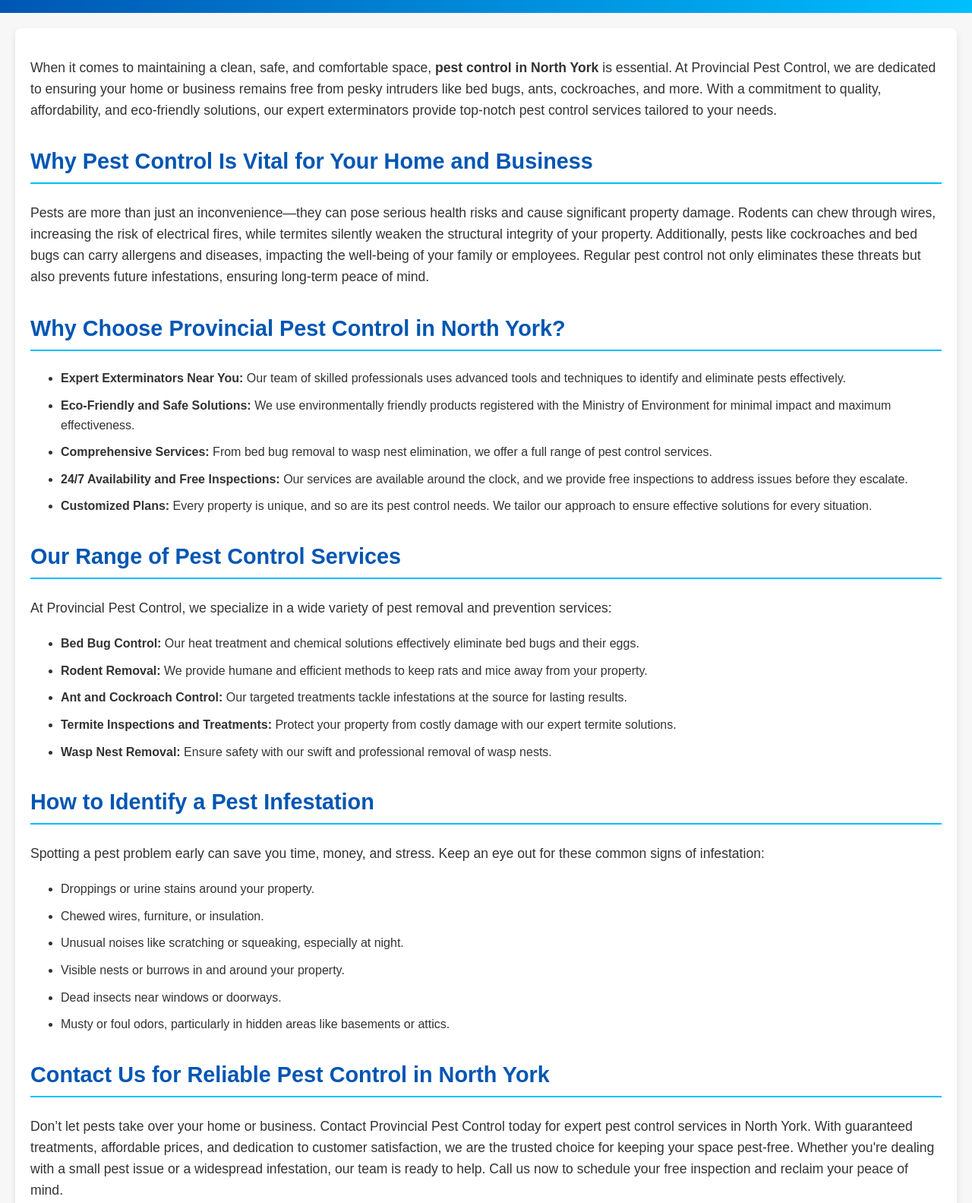
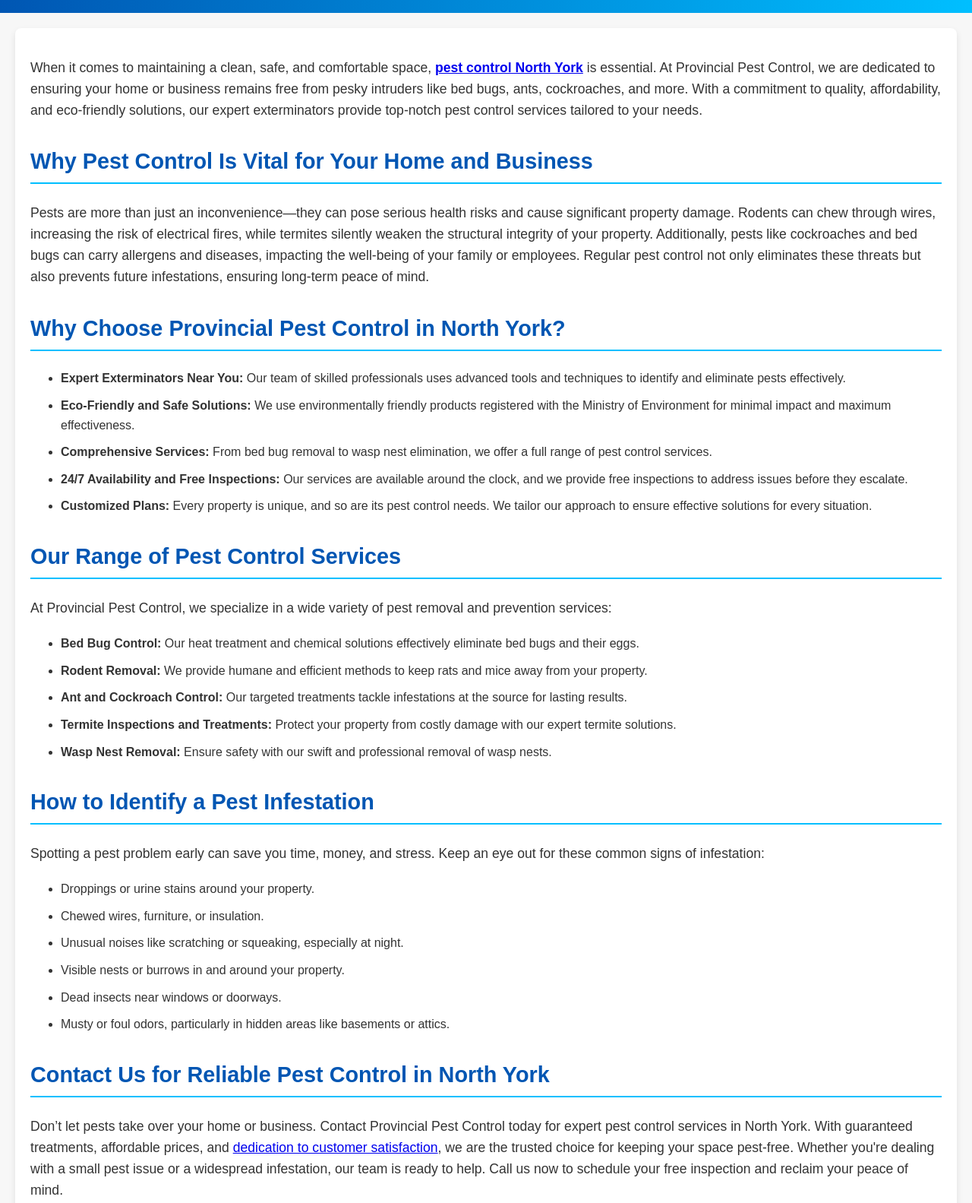
Before and after one commit to roberthinsom/Pest-Control-North-York-vercel, a plain HTML site: page index.html in a window 1280 px wide. Shown: the part 151-1734 px from the top of the page at 76% size. Drawn offline with Linux system fonts and the light colour scheme.

Commit message:
Update index.html

```diff
--- a/index.html
+++ b/index.html
@@ -1,6 +1,7 @@
 <!DOCTYPE html>
 <html lang="en">
 <head>
+    <meta name="google-site-verification" content="Nlu37tJYKGJ7JYs3NG8d0nC_kP9kUAUorRs1P8cGFjE" />
     <meta charset="UTF-8">
     <meta name="viewport" content="width=device-width, initial-scale=1.0">
     <meta name="description" content="Get reliable pest control services in North York. Protect your home or business from pests with eco-friendly solutions and expert exterminators.">
@@ -103,7 +104,7 @@
     </header>
     <main>
         <p>
-            When it comes to maintaining a clean, safe, and comfortable space, <strong>pest control in North York</strong> is essential. At Provincial Pest Control, we are dedicated to ensuring your home or business remains free from pesky intruders like bed bugs, ants, cockroaches, and more. With a commitment to quality, affordability, and eco-friendly solutions, our expert exterminators provide top-notch pest control services tailored to your needs.
+            When it comes to maintaining a clean, safe, and comfortable space, <strong><a href="https://www.provincialpestcontrol.ca/north-york/">pest control North York</a></strong> is essential. At Provincial Pest Control, we are dedicated to ensuring your home or business remains free from pesky intruders like bed bugs, ants, cockroaches, and more. With a commitment to quality, affordability, and eco-friendly solutions, our expert exterminators provide top-notch pest control services tailored to your needs.
         </p>
 
         <section>
@@ -156,7 +157,7 @@
         <section>
             <h2>Contact Us for Reliable Pest Control in North York</h2>
             <p>
-                Don’t let pests take over your home or business. Contact Provincial Pest Control today for expert pest control services in North York. With guaranteed treatments, affordable prices, and dedication to customer satisfaction, we are the trusted choice for keeping your space pest-free. Whether you're dealing with a small pest issue or a widespread infestation, our team is ready to help. Call us now to schedule your free inspection and reclaim your peace of mind.
+                Don’t let pests take over your home or business. Contact Provincial Pest Control today for expert pest control services in North York. With guaranteed treatments, affordable prices, and <a href="https://cockroach-control-toronto-cloudflare.pages.dev/">dedication to customer satisfaction</a>, we are the trusted choice for keeping your space pest-free. Whether you're dealing with a small pest issue or a widespread infestation, our team is ready to help. Call us now to schedule your free inspection and reclaim your peace of mind.
             </p>
         </section>
     </main>
```
